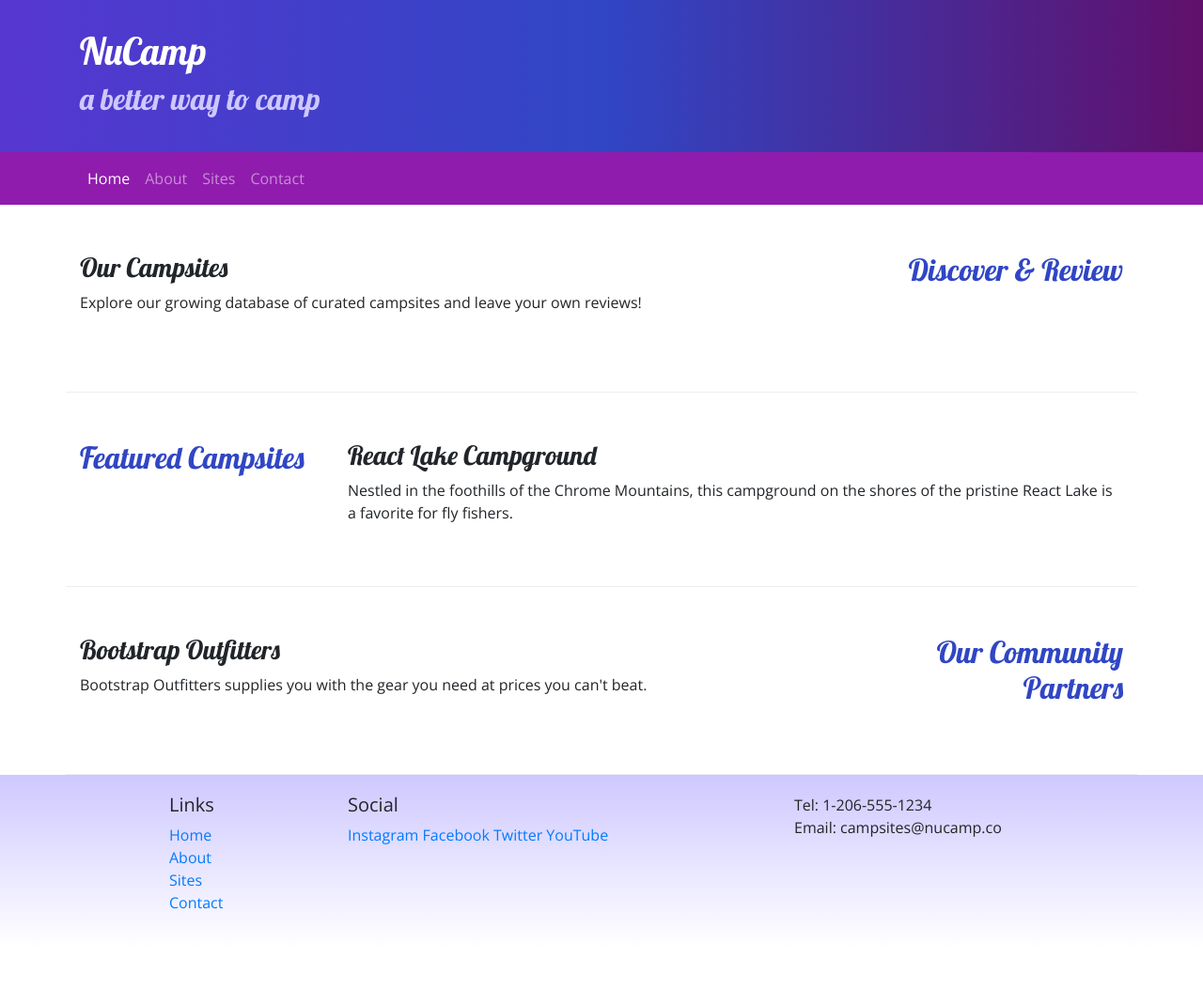
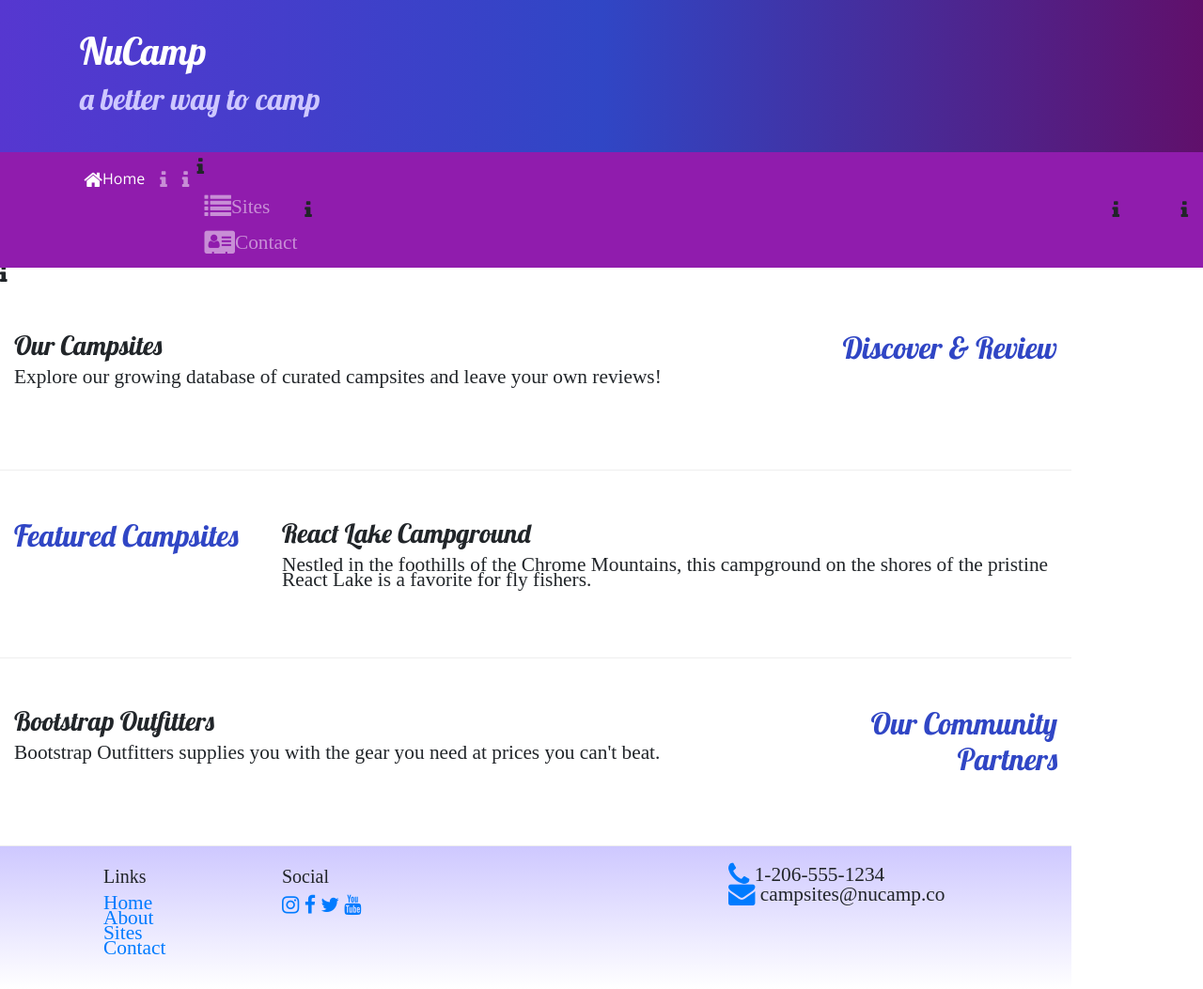
Before and after one commit to Regaruk/bootstrap-grid, a website: page index.html in a window 1280 px wide. Shown: the whole page at 94% size. Before the commit the page ends 1009 px from the top, so only its background shows below. Drawn offline with nearby package versions, Linux system fonts and the light colour scheme.

Commit message:
icon fonts

```diff
--- a/index.html
+++ b/index.html
@@ -11,8 +11,9 @@
         <link rel="stylesheet" href="node_modules/bootstrap/dist/css/bootstrap.min.css" />
 
         <!-- Additional CSS must be placed after Bootstrap CSS -->
-    <link rel="stylesheet" href="https://fonts.googleapis.com/css?family=Lobster|Open+Sans" />
-    <link rel="stylesheet" href="css/styles.css" />
+        <link rel="stylesheet" href="node_modules/font-awesome/css/font-awesome.min.css" />
+        <link rel="stylesheet" href="https://fonts.googleapis.com/css?family=Lobster|Open+Sans" />
+        <link rel="stylesheet" href="css/styles.css" />
 
         <title>NuCamp: A Better Way To Camp</title>
     </head>
@@ -40,10 +41,10 @@
     </button>
     <div class="collapse navbar-collapse" id="nucampNavbar">
         <ul class="navbar-nav">
-            <li class="nav-item active"><a class="nav-link" href="#">Home</a></li>
-            <li class="nav-item"><a class="nav-link" href="aboutus.html">About</a></li>
-            <li class="nav-item"><a class="nav-link" href="#">Sites</a></li>
-            <li class="nav-item"><a class="nav-link" href="#">Contact</a></li>
+            <li class="nav-item active"><a class="nav-link" href="#"><i class="fa fa-home fa-lg"></i>Home</a></li>
+            <li class="nav-item"><a class="nav-link" href="aboutus.html"><i class="fa fa-info fa-lg"></iAbout</a></li>
+            <li class="nav-item"><a class="nav-link" href="#"><i class="fa fa-list fa-lg"></i>Sites</a></li>
+            <li class="nav-item"><a class="nav-link" href="#"><i class="fa fa-address-card fa-lg"></i>Contact</a></li>
         </ul>
     </div>
     </div>
@@ -95,14 +96,14 @@
                 </div>
                 <div class="col-6 col-sm-5">
                 	<h5>Social</h5>
-                    <a href="http://instagram.com/">Instagram</a>
-                    <a href="http://facebook.com/">Facebook</a>
-                    <a href="http://twitter.com/">Twitter</a>
-                    <a href="http://youtube.com/">YouTube</a>
+                    <a href="http://instagram.com/"><i class="fa fa-instagram"></i></a>
+                    <a href="http://facebook.com/"><i class="fa fa-facebook"></i></a>
+                    <a href="http://twitter.com/"><i class="fa fa-twitter"></i></a>
+                    <a href="http://youtube.com/"><i class="fa fa-youtube"></i></a>
                 </div>
                 <div class="col-sm-4">
-                    Tel: 1-206-555-1234<br />
-                    Email: campsites@nucamp.co
+                    <i class="fa fa-phone fa-lg text-primary"></i> 1-206-555-1234<br />
+                    <i class="fa fa-envelope fa-lg text-primary"></i> campsites@nucamp.co
                 </div>
            </div>
         </div>
--- a/package.json
+++ b/package.json
@@ -7,7 +7,7 @@
     "lite": "lite-server",
     "start": "npm run lite",
     "test": "echo \"Error: no test specified\" && exit 1"
- },
+  },
   "author": "William Farrell",
   "license": "ISC",
   "devDependencies": {
@@ -15,6 +15,7 @@
   },
   "dependencies": {
     "bootstrap": "^4.5.0",
+    "font-awesome": "^4.7.0",
     "jquery": "^3.5.1",
     "popper.js": "^1.16.1"
   }
```
Also changed, not shown: aboutus.html (+11 -10 lines), 1 other file.
